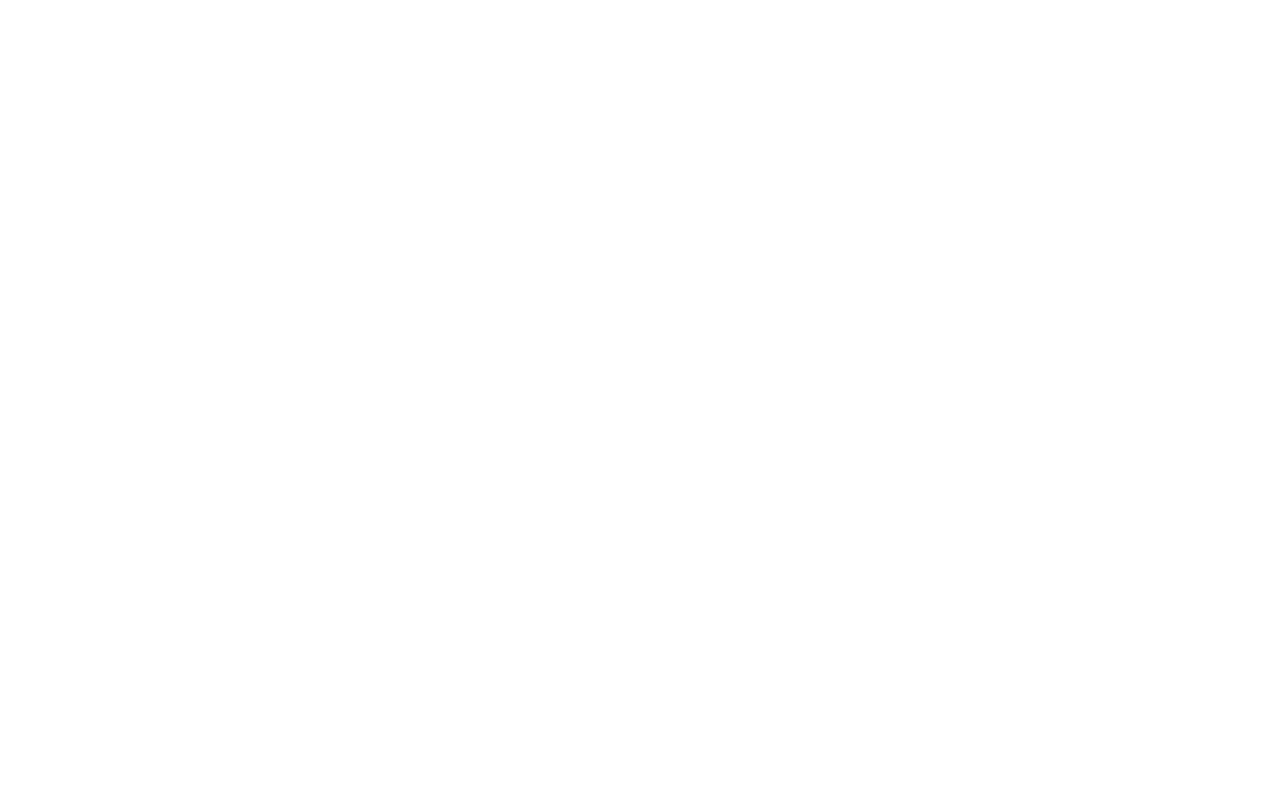
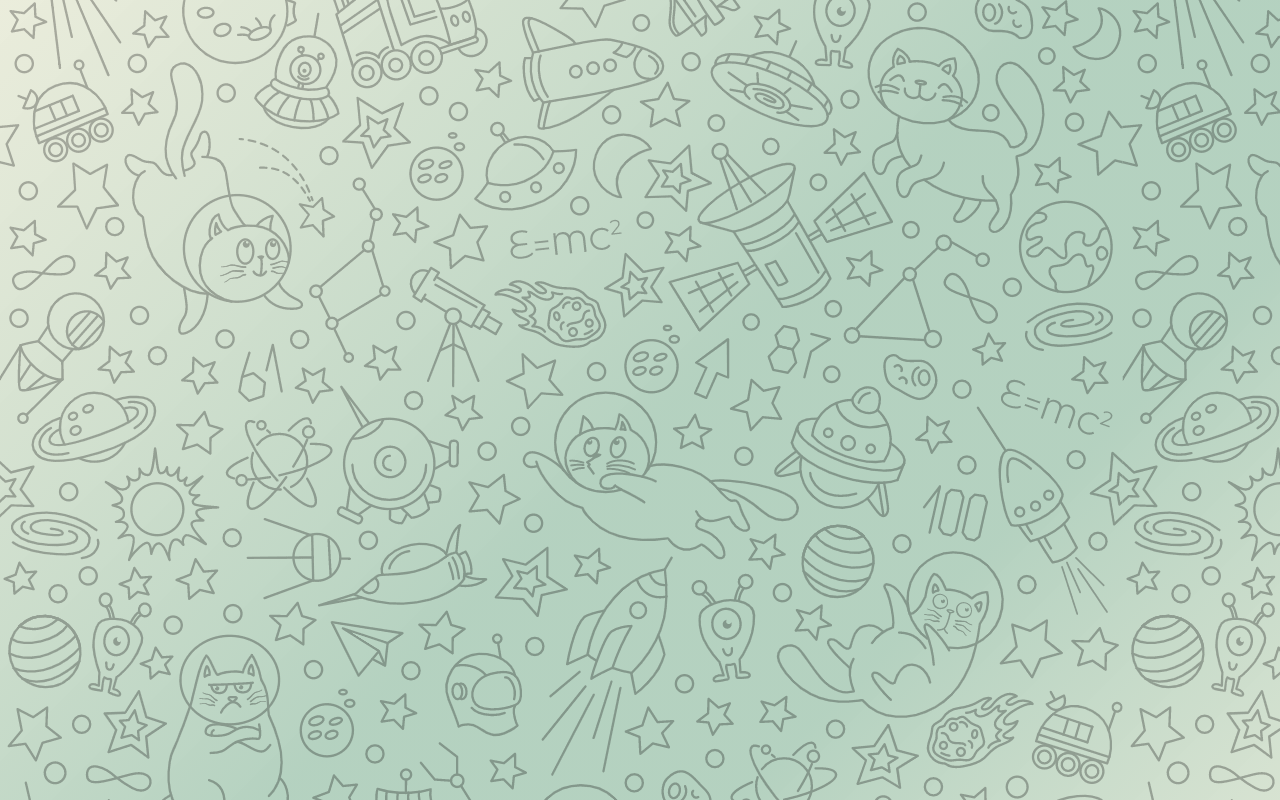
Before and after one commit to Mohaymen-Academy/FE-TEAM2-Messenger, a React (Vite) app: page /auth in a window 1280 px wide. Built offline with nearby package versions, Linux system fonts and the light colour scheme.

Commit message:
fix caht and auth bg, fix style issue in firefox

```diff
--- a/src/App.tsx
+++ b/src/App.tsx
@@ -10,10 +10,6 @@
 
 function App() {
   const { theme } = useSelector((store: StoreStateTypes) => store.app);
-
-  // useEffect(() => {
-  //   navigate("/auth/login");
-  // }, []);
 
   return (
     <div className={`${theme}`}>
--- a/src/components/conversation/ConversationItem.tsx
+++ b/src/components/conversation/ConversationItem.tsx
@@ -42,7 +42,7 @@
     <div
       onClick={handleClick}
       onContextMenu={handleClick}
-      className={`flex p-3 my-2 cursor-pointer hover:bg-black/20 rounded-md w-full relative ${
+      className={`flex p-3 my-2 cursor-pointer hover:bg-black/20 rounded-xl w-full relative ${
         isSelected && "bg-black/20"
       }
       items-center
--- a/src/components/conversation/ConversationWrapper.tsx
+++ b/src/components/conversation/ConversationWrapper.tsx
@@ -11,15 +11,14 @@
   return (
     <div
       className={clsx(
-        "w-full bg-gray-50 dark:bg-slate-700 backdrop-blur-[5px] flex flex-col relative shadow-2xl shadow-lime-950 dark:shadow-neutral-800/50 rounded-l-none md:rounded-l-3xl transition md:opacity-100 md:scale-100",
+        "w-full md:w-4/5 xl:w-2/5 bg-gray-50 dark:bg-slate-700 backdrop-blur-[5px] flex flex-col relative shadow-2xl shadow-lime-950 dark:shadow-neutral-800/50 rounded-l-none md:rounded-l-3xl transition md:opacity-100 md:scale-100",
         { "opacity-0 scale-75": selectedConversation }
       )}
     >
-      {/* <div className="w-full bg-gray-50 dark:bg-slate-700 backdrop-blur-[5px] flex flex-col relative shadow-2xl shadow-lime-950 dark:shadow-neutral-800 rounded-l-3xl"></div> */}
       <div className="flex h-full">
         <DesktopSidebar />
         <div className="flex flex-col h-full w-full">
-          <div className="h-full overflow-y-auto overflow-x-hidden">
+          <div className="h-full overflow-y-auto overflow-x-hidden px-3">
             <ConversationList />
           </div>
           {/* <div className="flex w-full h-full justify-center items-center">
--- a/src/components/feed/messages/MessageInput.tsx
+++ b/src/components/feed/messages/MessageInput.tsx
@@ -1,7 +1,3 @@
-import { useState } from "react";
-import { toast } from "react-hot-toast";
-import { useSelector } from "react-redux";
-import { RiSendPlaneFill } from "react-icons/ri";
 import TextArea from "@/components/feed/input/TextArea";
 
 interface MessageInputProps {}
--- a/src/pages/auth/Auth.tsx
+++ b/src/pages/auth/Auth.tsx
@@ -2,8 +2,10 @@
 
 const Auth = () => {
   return (
-    <div className="grid place-items-center min-h-screen">
-      <Outlet />
+    <div className="grid place-items-center min-h-screen before:absolute before:bg-lightGradient dark:before:bg-darkBg before:h-full before:w-full before:bg-cover after:bg-lightIcons dark:after:bg-darkIcons after:h-full after:w-full after:absolute before:z-10 after:z-20 relative">
+      <div className="absolute z-30">
+        <Outlet />
+      </div>
     </div>
   );
 };
--- a/src/pages/chat/Chat.tsx
+++ b/src/pages/chat/Chat.tsx
@@ -3,8 +3,8 @@
 
 const Chat = () => {
   return (
-    <div className="flex transition-all h-full w-full m-auto rounded-none drop-shadow-2xl flex-col overflow-hidden bg-lightGradient dark:bg-darkBg after:bg-lightIcons dark:after:bg-darkIcons bg-cover after:absolute after:w-full after:h-full after:-z-10  dark:bg-slate-900">
-      <div className="flex h-screen">
+    <div className="flex transition-all h-screen w-screen m-auto rounded-none flex-col overflow-hidden relative before:absolute before:bg-lightGradient dark:before:bg-darkBg before:h-full before:w-full before:bg-cover after:bg-lightIcons dark:after:bg-darkIcons after:h-full after:w-full after:absolute before:z-10 after:z-20">
+      <div className="absolute flex w-full h-full left-0 top-0 z-30">
         <ConversationWrapper />
         <FeedWrapper userId="232" />
       </div>
--- a/src/styles/index.css
+++ b/src/styles/index.css
@@ -14,6 +14,9 @@
     --bg-secondary-light:
     --bg-secondary-dark: */
   }
+}
+body {
+  overflow: hidden;
 }
 @layer components {
   .icon {
```
